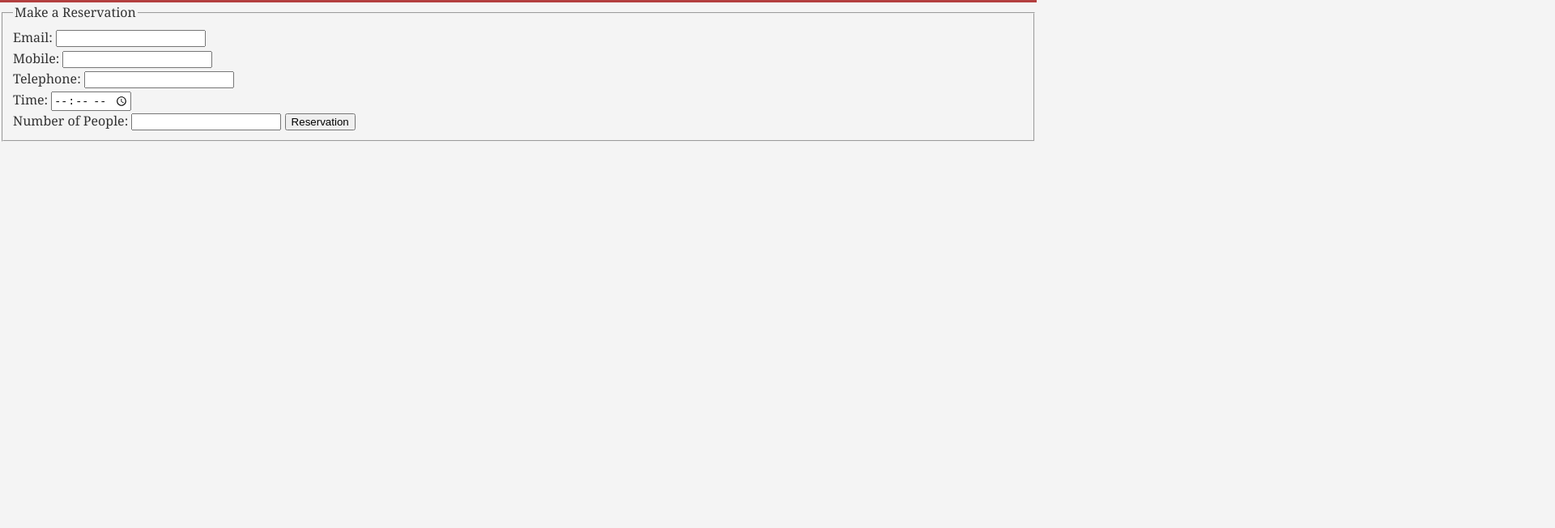
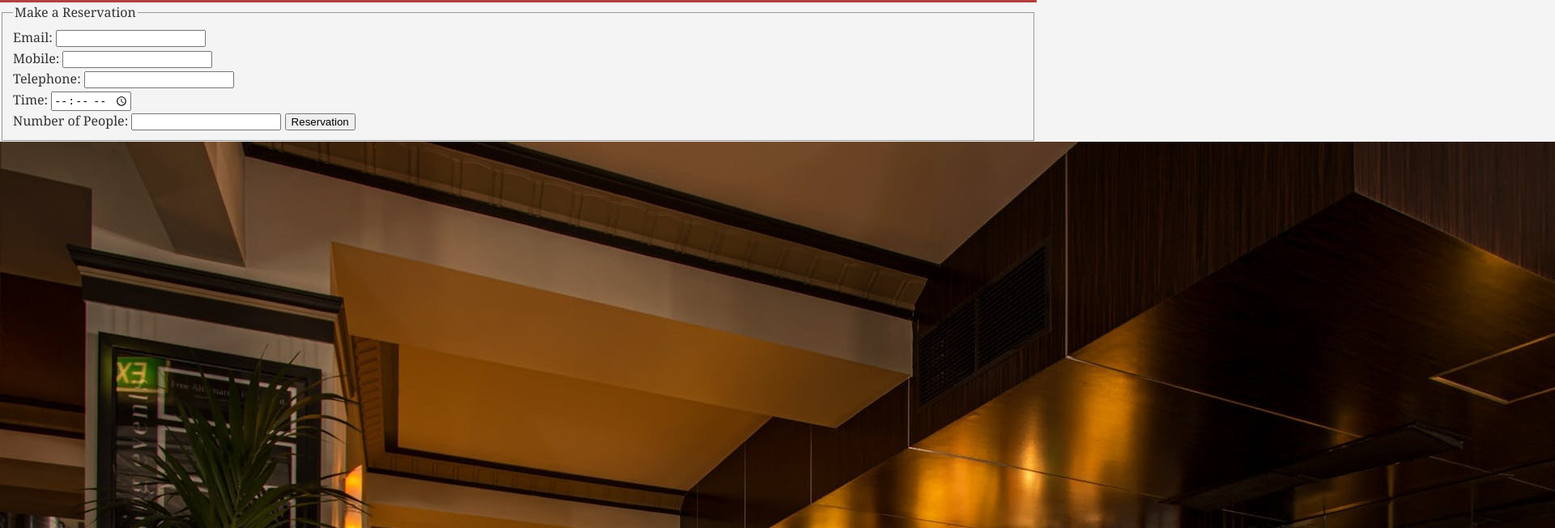
Before and after one commit to ben1998-hub/We-Love-Steak, a plain HTML site: page reservation.html in a window 1280 px wide. Shown: the part 164-816 px from the top of the page at 81% size, 1920 px wide, since content can reach past the window. Drawn offline with Linux system fonts and the light colour scheme.

Commit message:
Add an img of a restaurant

```diff
--- a/reservation.html
+++ b/reservation.html
@@ -45,6 +45,6 @@
                 </fieldset>
             </form>
         </div>
-
+    <img src= "assets/image/Restaurant Interior.jpg">
 </body>
 </html>
```
